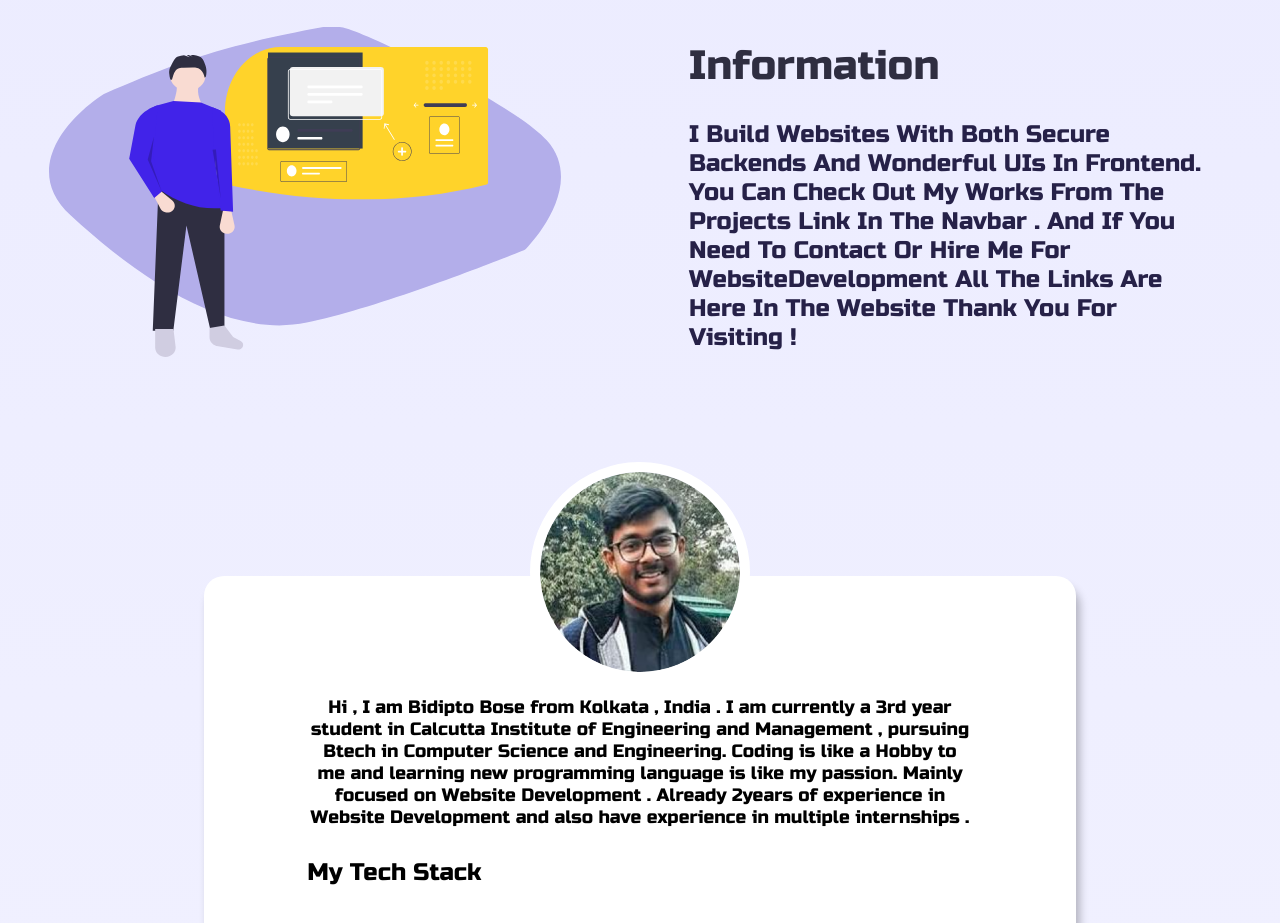
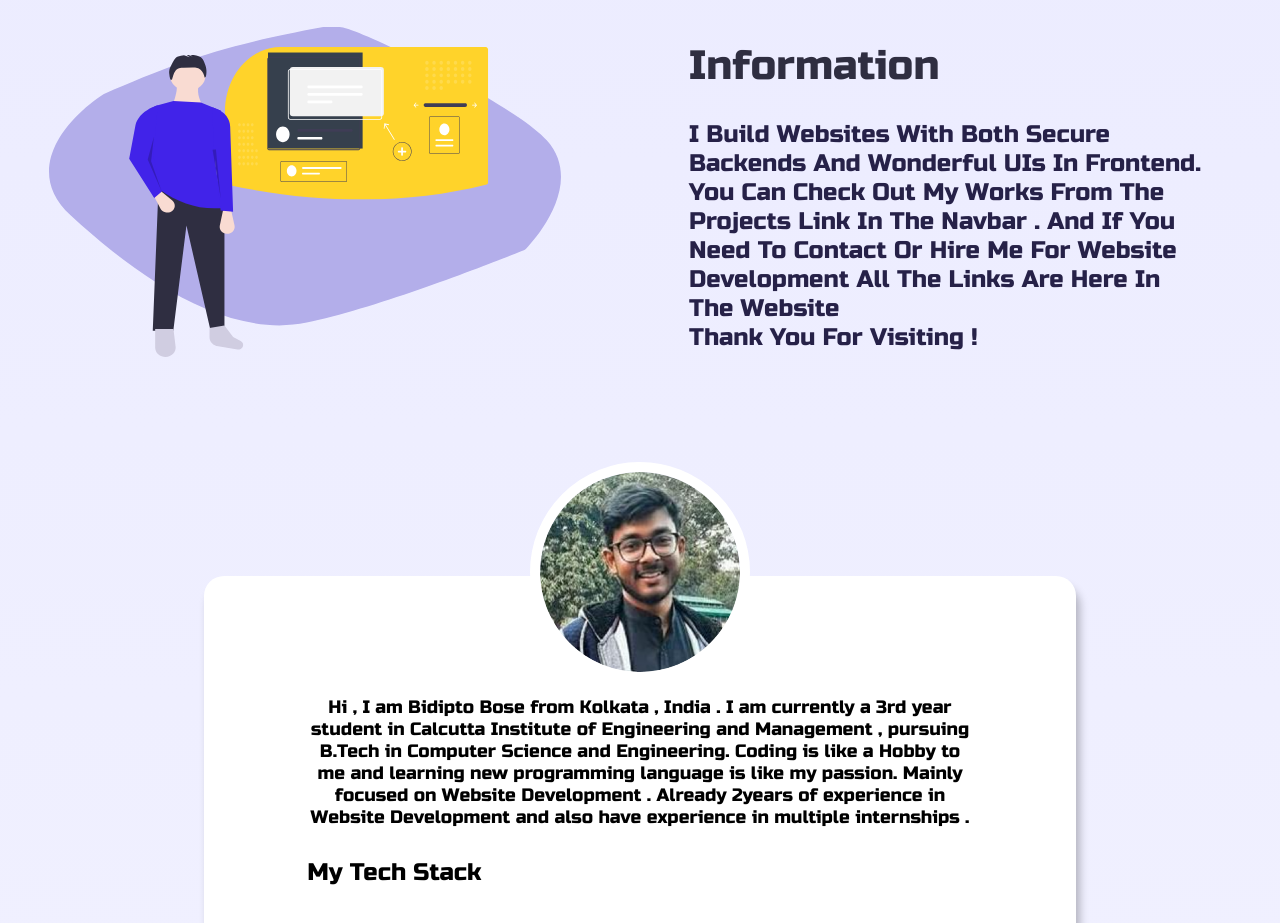
Before and after one commit to bdbose/portfolio, a React (Create React App) app: page / in a window 1280 px wide. Shown: the part 900-1823 px from the top of the page. Built offline with nearby package versions, Linux system fonts and the light colour scheme.

Commit message:
fix : Typos

```diff
--- a/public/index.html
+++ b/public/index.html
@@ -8,7 +8,12 @@
 		<meta name="theme-color" content="#000000" />
 		<meta
 			name="description"
-			content="Hi , i am Bidipto Bose a Fullstack Web developer from Kolkata , India"
+			content="Hi , i am Bidipto Bose a Fullstack Web developer from Kolkata , India.
+			I am a Full Stack Web Developer. Also work as a Frontend or Backend Developer."
+		/>
+		<meta
+			name="keywords"
+			content="Bidipto,Bose,Developer,Web,Fullstack,Frontend,Backend"
 		/>
 		<link
 			href="https://fonts.googleapis.com/css2?family=Russo+One&display=swap"
--- a/src/container/img/index.js
+++ b/src/container/img/index.js
@@ -1,12 +1,11 @@
 /** @format */
 
 import React from 'react';
-import profile from '../../assets/bidiptobose.png';
 import './style.scss';
 const Img = () => {
 	return (
 		<div className='image'>
-			<img src={`${profile}`} alt='' />
+			<img src='/bidiptobose.png' alt='Bidipto Bose' />
 		</div>
 	);
 };
--- a/src/container/info/index.js
+++ b/src/container/info/index.js
@@ -6,7 +6,7 @@ const info = {
 	url: '/social/info.svg',
 	title: 'Information',
 	des: [
-		'	I Build Websites With Both Secure Backends And Wonderful UIs In Frontend. You Can Check Out My Works From The Projects Link In The Navbar . And If You Need To Contact Or Hire Me For WebsiteDevelopment All The Links Are Here In The Website',
+		'	I Build Websites With Both Secure Backends And Wonderful UIs In Frontend. You Can Check Out My Works From The Projects Link In The Navbar . And If You Need To Contact Or Hire Me For Website Development All The Links Are Here In The Website',
 		'Thank You For Visiting !',
 	],
 };
--- a/src/container/info/style.scss
+++ b/src/container/info/style.scss
@@ -48,6 +48,7 @@
 			.info-msg {
 				font-size: x-large;
 				color: #262148;
+				white-space: pre-line;
 				@media screen and (max-width: 800px) {
 					padding: 0px 20px;
 					font-size: 4vw;
--- a/src/container/personal/index.js
+++ b/src/container/personal/index.js
@@ -82,7 +82,7 @@ const tech = [
 
 const des = {
 	info:
-		'Hi , I am Bidipto Bose from Kolkata , India . I am currently a 3rd year student in Calcutta Institute of Engineering and Management , pursuing Btech in Computer Science and Engineering. Coding is like a Hobby to me and learning new programming language is like my passion. Mainly focused on Website Development . Already 2years of experience in Website Development and also have experience in multiple internships .',
+		'Hi , I am Bidipto Bose from Kolkata , India . I am currently a 3rd year student in Calcutta Institute of Engineering and Management , pursuing B.Tech in Computer Science and Engineering. Coding is like a Hobby to me and learning new programming language is like my passion. Mainly focused on Website Development . Already 2years of experience in Website Development and also have experience in multiple internships .',
 	title: 'My Tech Stack',
 };
 const PersonalDetails = () => {
```
Also changed, not shown: public/bidiptobose.png (renamed from src/assets/bidiptobose.png).
